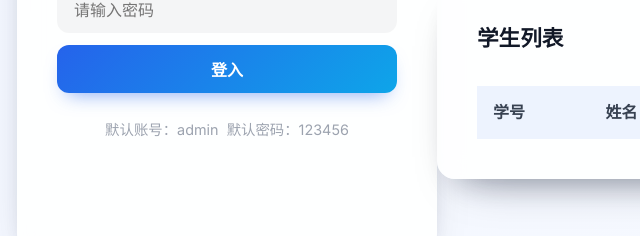
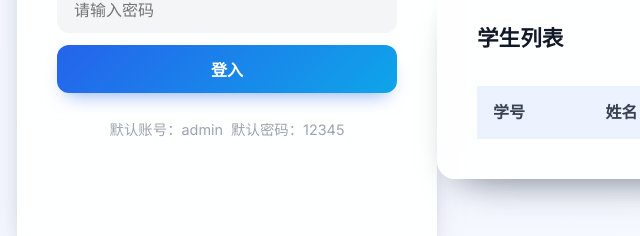
Before and after one commit to jhx77/Web, a plain HTML site: page index.html in a window 1280 px wide. Shown: the part 463-699 px from the top of the page, 7-647 px from the left. Drawn offline with Linux system fonts and the light colour scheme.

Commit message:
小修改

```diff
--- a/index.html
+++ b/index.html
@@ -42,7 +42,7 @@
           />
 
           <button type="submit" class="btn primary">登入</button>
-          <p class="hint">默认账号：admin&nbsp;&nbsp;默认密码：123456</p>
+          <p class="hint">默认账号：admin&nbsp;&nbsp;默认密码：12345</p>
           <p id="login-error" class="error-message" aria-live="polite"></p>
         </form>
       </section>
```
